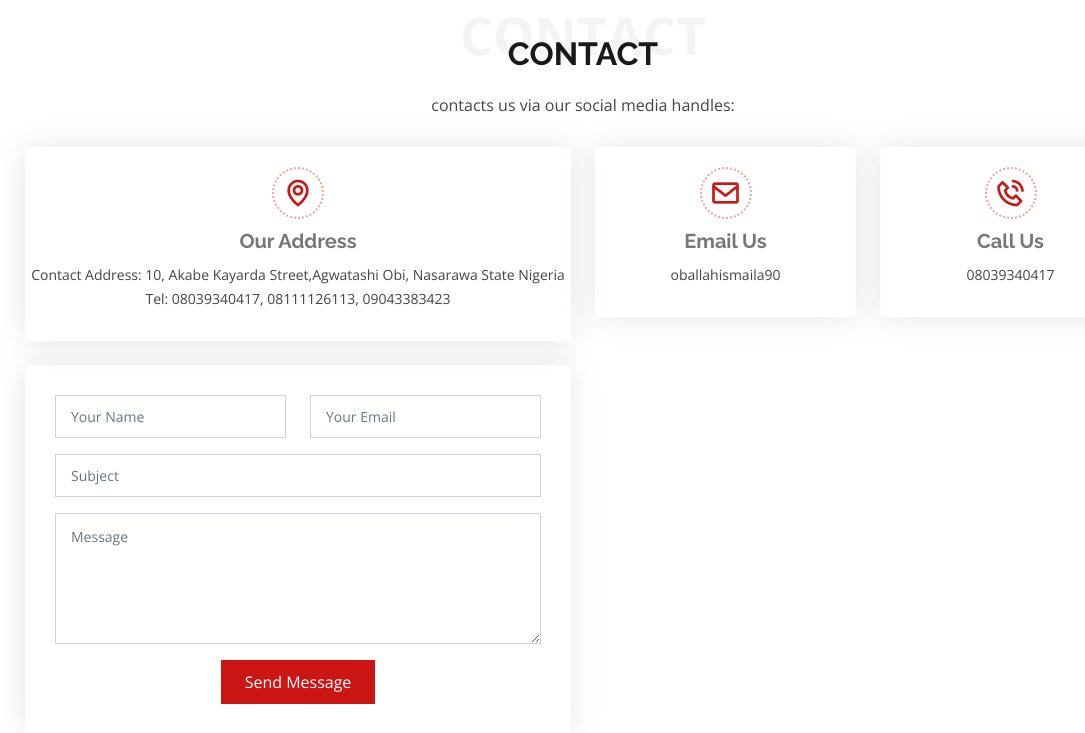
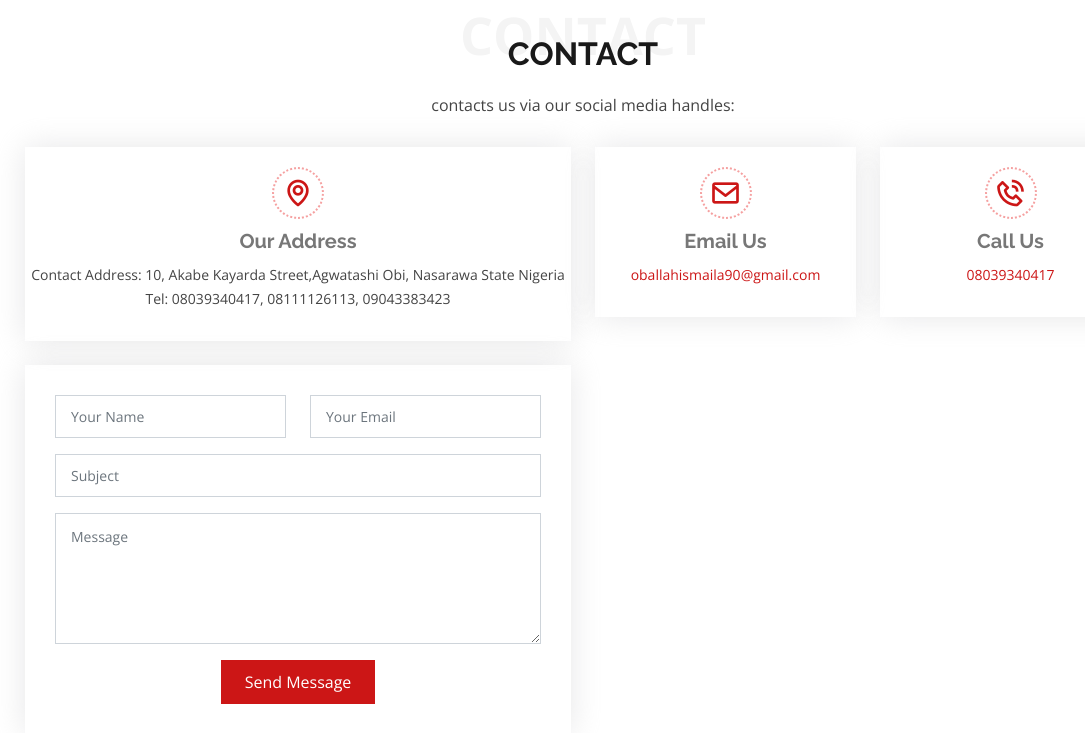
Before and after one commit to oballah247/ocsc, a Django app: page /contact/ in a window 1280 px wide. Shown: the part 611-1344 px from the top of the page, without its empty margins (57-1142 px from the left). Run offline with Django 3.2, Linux system fonts and the light colour scheme; some libraries are stand-ins or nearby versions.

Commit message:
today commit

```diff
--- a/ocsc_project/template/frontend/base.html
+++ b/ocsc_project/template/frontend/base.html
@@ -56,9 +56,9 @@
               <i class="bi bi-phone-fill phone-icon"></i> 08039340417
             </div>
             <div class="social-links d-none d-md-block">
-              <a href="#" class="twitter"><i class="bi bi-twitter"></i></a>
-              <a href="#" class="facebook"><i class="bi bi-facebook"></i></a>
-              <a href="#" class="instagram"><i class="bi bi-instagram"></i></a>
+              <a href="https://twitter.com/IsmailaOballah" target="_blank" class="twitter"><i class="bi bi-twitter"></i></a>
+              <a href="https://web.facebook.com/agbo.son.5" target="_blank" class="facebook"><i class="bi bi-facebook"></i></a>
+              <a href="https://www.instagram.com/oballah247" target="_blank" class="instagram"><i class="bi bi-instagram"></i></a>
               <a href="#" class="linkedin"><i class="bi bi-linkedin"></i></i></a>
             </div>
           </div>
@@ -132,13 +132,13 @@
               <p>
                 10, Akabe Kayarda Street <br>
                 Agwatashi Obi<br><br>
-                <strong>Phone:</strong> 08111126113<br>
-                <strong>Email:</strong> oballahismaila90@.com<br>
+                <strong>Phone:</strong><a href="tel:+2348039340417">08111126113</a><br>
+                <strong>Email:</strong> <a href="mailto:oballahismaila90@gmail.com"></a>oballahismaila90@.com<br>
               </p>
               <div class="social-links mt-3">
-                <a href="#" class="twitter"><i class="bx bxl-twitter"></i></a>
-                <a href="#" class="facebook"><i class="bx bxl-facebook"></i></a>
-                <a href="#" class="instagram"><i class="bx bxl-instagram"></i></a>
+                <a href="https://twitter.com/IsmailaOballah" target="_blank" class="twitter"><i class="bx bxl-twitter"></i></a>
+                <a href="https://web.facebook.com/agbo.son.5" target="_blank" class="facebook"><i class="bx bxl-facebook"></i></a>
+                <a href="https://www.instagram.com/oballah247" target="_blank" class="instagram"><i class="bx bxl-instagram"></i></a>
                 <a href="#" class="google-plus"><i class="bx bxl-skype"></i></a>
                 <a href="#" class="linkedin"><i class="bx bxl-linkedin"></i></a>
               </div>
--- a/ocsc_project/template/frontend/contact.html
+++ b/ocsc_project/template/frontend/contact.html
@@ -41,7 +41,7 @@ blog
             <div class="info-box  mb-4">
               <i class="bx bx-envelope"></i>
               <h3>Email Us</h3>
-              <p>oballahismaila90</p>
+              <p><a href="mailto:oballahismaila90@gmail.com">oballahismaila90@gmail.com</a></p>
             </div>
           </div>
 
@@ -49,7 +49,7 @@ blog
             <div class="info-box  mb-4">
               <i class="bx bx-phone-call"></i>
               <h3>Call Us</h3>
-              <p>08039340417</p>
+              <p><a href="tel:+2348039340417">08039340417</a></p>
             </div>
           </div>
 
```
Also changed, not shown: ocsc_project/template/frontend/Blog.html (+5 -7 lines), ocsc_project/template/frontend/Register.html (+2 -10 lines).
